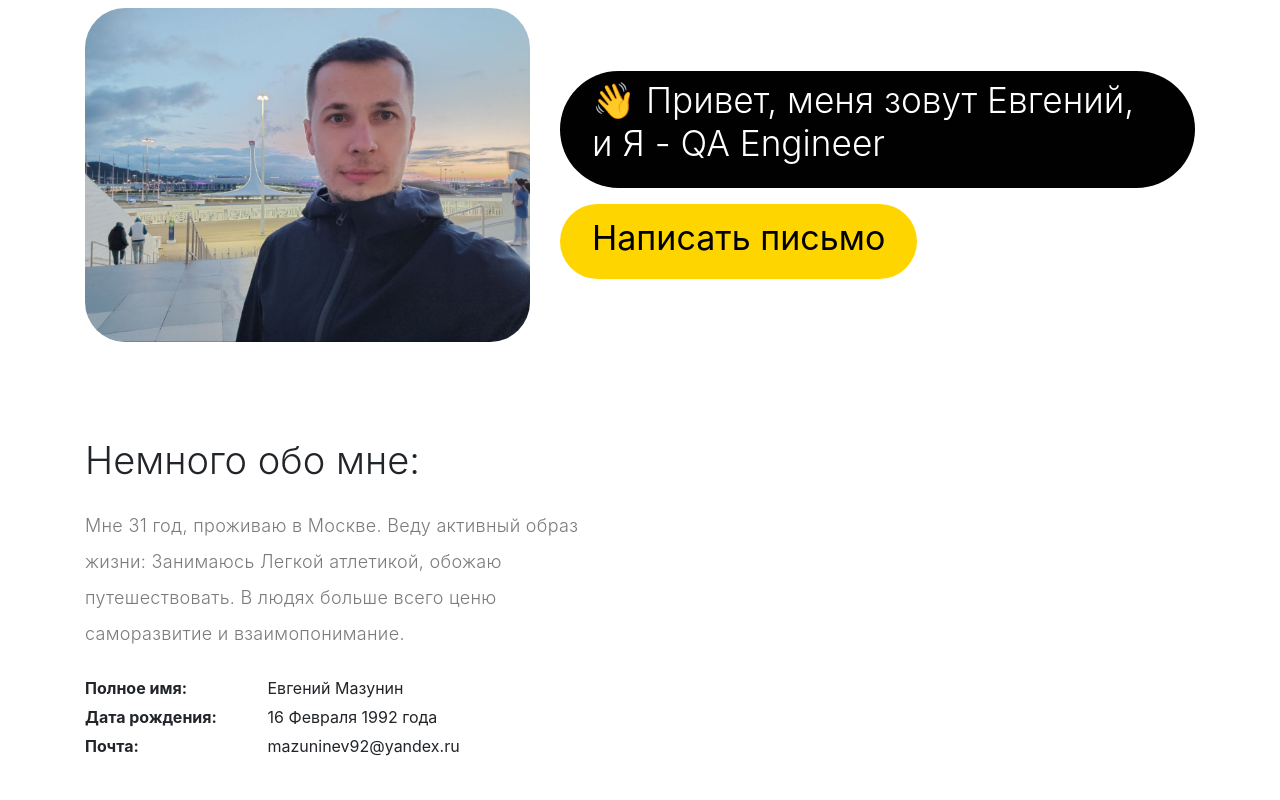
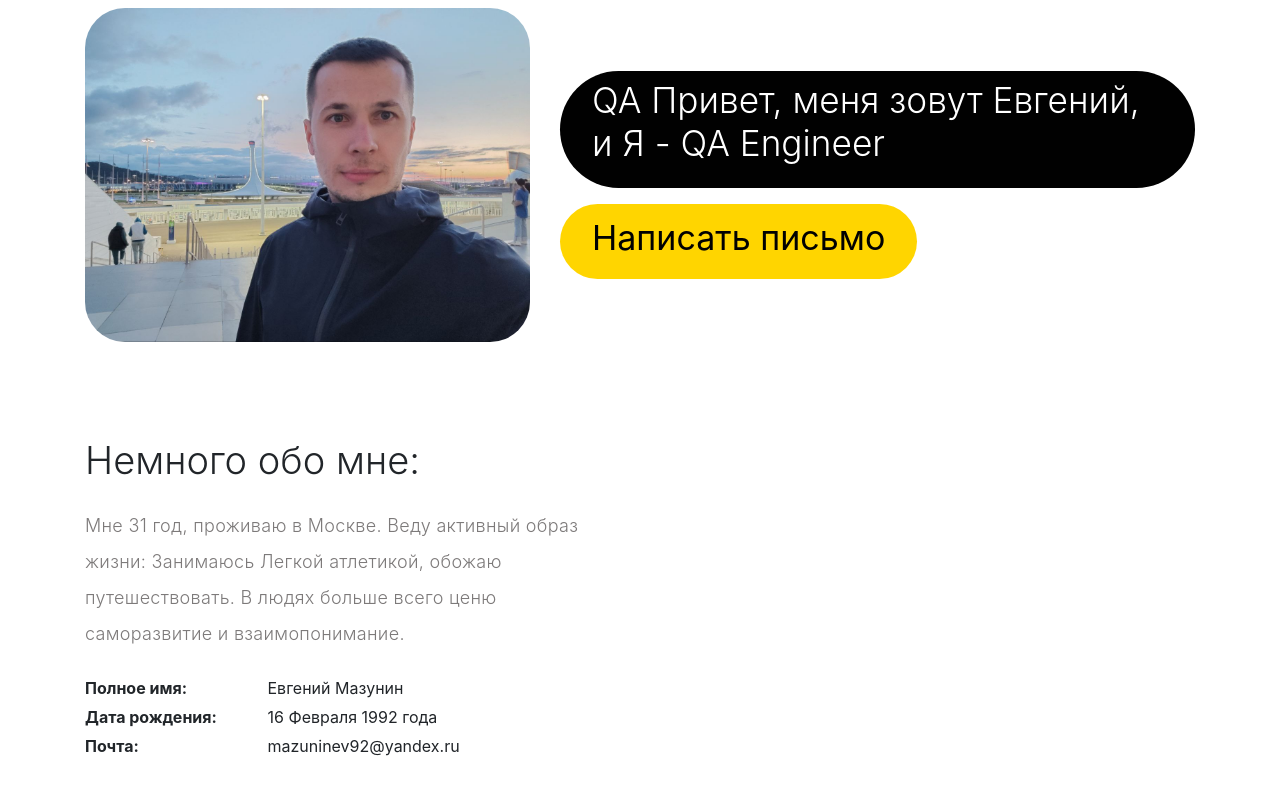
Before and after one commit to mazuninev/-HTML-CSS, a plain HTML site: page index.html in a window 1280 px wide. Shown: the top 800 px of the page. Drawn offline with nearby package versions, Linux system fonts and the light colour scheme; some packages are replaced by stand-ins of ours; a script that the page names is missing; a web font is replaced by a local one.

Commit message:
имя_коммита

```diff
--- a/index.html
+++ b/index.html
@@ -53,7 +53,7 @@
                    <div class="d-flex flex-column justify-content-center align-items-center col-lg-7 col-md-7 col-12">
                         <div class="hero-text">
 
-                            <h1 class="hero-title">👋 Привет, меня зовут Евгений, и Я - QA Engineer</h1>
+                            <h1 class="hero-title"> QA Привет, меня зовут Евгений, и Я - QA Engineer</h1>
 
                             <a href="mailto:mazuninev92@yandex.ru" class="email-link">
                                 Написать письмо
```
